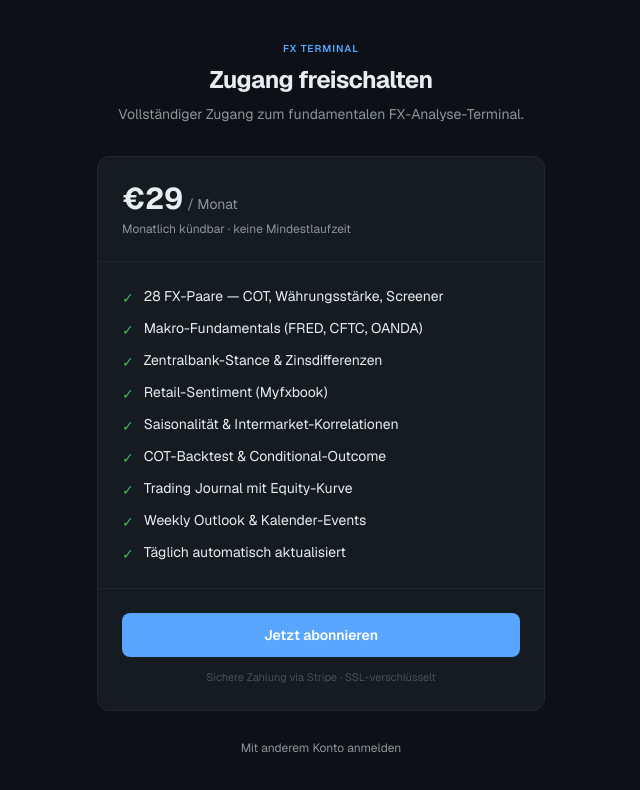
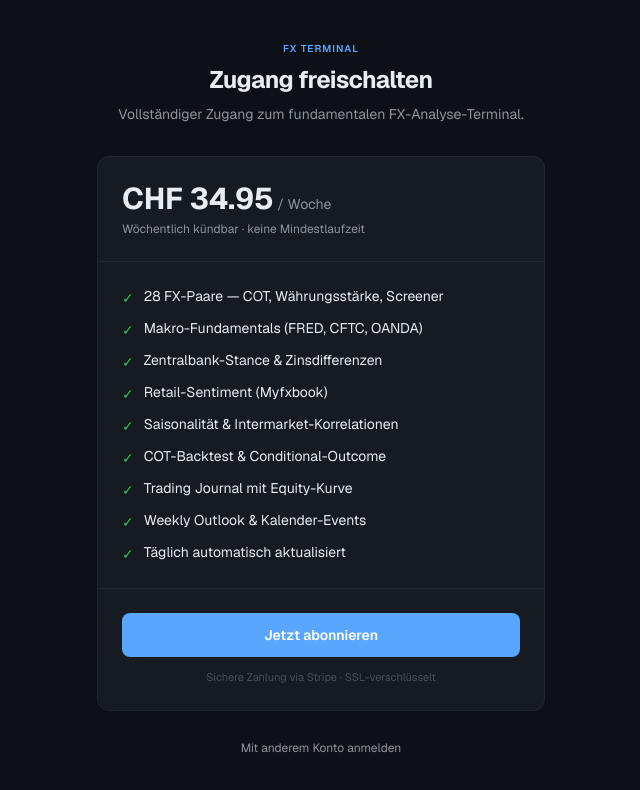
Before and after one commit to kerimalur/GVA-Screener, a Next.js app in the folder frontend-next/: page /upgrade in a window 1280 px wide. Shown: the top 790 px of the page, without its empty margins (319-959 px from the left). Built offline with nearby package versions, Linux system fonts and the light colour scheme.

Commit message:
fix: Preis auf CHF 34.95/Woche aktualisiert + Suspense fix

```diff
--- a/frontend-next/app/LandingPage.tsx
+++ b/frontend-next/app/LandingPage.tsx
@@ -218,7 +218,7 @@ export default function LandingPage() {
                 href="/upgrade"
                 className="px-6 py-3 rounded-lg bg-[#58a6ff] text-[#0b0f14] font-semibold text-sm hover:bg-[#79b8ff] transition-colors"
               >
-                Jetzt abonnieren — €29/Monat
+                Jetzt abonnieren — CHF 34.95/Woche
               </Link>
               <Link
                 href="/login"
@@ -577,10 +577,10 @@ export default function LandingPage() {
           <div className="bg-[#10151c] border border-[#313c4b] rounded-2xl overflow-hidden shadow-xl">
             <div className="p-8 border-b border-[#232c38]">
               <div className="flex items-baseline gap-1 mb-1">
-                <span className="text-4xl font-bold text-white">€29</span>
-                <span className="text-[#8b96a5]">/ Monat</span>
+                <span className="text-4xl font-bold text-white">CHF 34.95</span>
+                <span className="text-[#8b96a5]">/ Woche</span>
               </div>
-              <p className="text-[13px] text-[#5f6b7a]">Monatlich kündbar · keine Mindestlaufzeit</p>
+              <p className="text-[13px] text-[#5f6b7a]">Wöchentlich kündbar · keine Mindestlaufzeit</p>
             </div>
 
             <div className="p-8 border-b border-[#232c38]">
@@ -629,10 +629,10 @@ export default function LandingPage() {
             {[
               ["Brauche ich Trading-Vorwissen?", "Die App richtet sich an aktive FX-Trader mit Grundkenntnissen in Fundamentalanalyse. Begriffe wie COT-Report, Leitzins und R-Multiple sollten bekannt sein. In der App gibt es jedoch zu jedem Bereich eine kurze Erklärung."],
               ["Wie aktuell sind die Daten?", "Preise, Zinsen und Sentiment werden täglich aktualisiert. Der COT-Report erscheint wöchentlich freitags. Makrodaten (CPI, Arbeitslosigkeit, BIP) kommen monatlich von FRED."],
-              ["Kann ich jederzeit kündigen?", "Ja. Das Abo läuft monatlich und kann jederzeit gekündigt werden. Es gibt keine Mindestlaufzeit und keine Kündigungsfrist."],
+              ["Kann ich jederzeit kündigen?", "Ja. Das Abo läuft wöchentlich und kann jederzeit gekündigt werden. Es gibt keine Mindestlaufzeit und keine Kündigungsfrist."],
               ["Welche Währungspaare werden abgedeckt?", "Alle 28 Major- und Minor-Paare der G8-Währungen: USD, EUR, GBP, JPY, CHF, CAD, AUD und NZD. Zusätzlich Bitcoin für die BTC-Karte im Weekly Outlook."],
               ["Funktioniert das auch für Day-Trading?", "FX Terminal ist auf Swing-Trading ausgelegt (Haltedauer 1–10 Tage). Fundamentaldaten wirken auf mittelfristigen Zeithorizonten — für Intraday-Trading sind die Signale weniger relevant."],
-              ["Gibt es eine Testphase?", "Derzeit keine kostenlose Testphase. Du kannst jedoch nach einem Monat kündigen, wenn das Terminal nicht deinen Erwartungen entspricht."],
+              ["Gibt es eine Testphase?", "Derzeit keine kostenlose Testphase. Du kannst jedoch nach einer Woche kündigen, wenn das Terminal nicht deinen Erwartungen entspricht."],
             ].map(([q, a]) => <FaqItem key={q} q={q} a={a} />)}
           </div>
         </div>
@@ -643,13 +643,13 @@ export default function LandingPage() {
         <div className="max-w-6xl mx-auto px-5 py-16 text-center">
           <h2 className="text-3xl font-bold text-white tracking-tight mb-3">Bereit, fundierter zu handeln?</h2>
           <p className="text-[#8b96a5] mb-8 max-w-md mx-auto">
-            Alle fundamentalen FX-Daten in einem Terminal. Täglich aktualisiert. Monatlich kündbar.
+            Alle fundamentalen FX-Daten in einem Terminal. Täglich aktualisiert. Wöchentlich kündbar.
           </p>
           <Link
             href="/upgrade"
             className="inline-block px-8 py-3.5 rounded-xl bg-[#58a6ff] text-[#0b0f14] font-bold text-sm hover:bg-[#79b8ff] transition-colors"
           >
-            Jetzt starten — €29/Monat
+            Jetzt starten — CHF 34.95/Woche
           </Link>
         </div>
       </section>
--- a/frontend-next/app/upgrade/page.tsx
+++ b/frontend-next/app/upgrade/page.tsx
@@ -100,11 +100,11 @@ function UpgradeContent() {
         <div className="bg-surface border border-border rounded-xl overflow-hidden">
           <div className="p-6 border-b border-border">
             <div className="flex items-baseline gap-1">
-              <span className="text-3xl font-bold">€29</span>
-              <span className="text-muted text-sm">/ Monat</span>
+              <span className="text-3xl font-bold">CHF 34.95</span>
+              <span className="text-muted text-sm">/ Woche</span>
             </div>
             <p className="text-xs text-muted mt-1">
-              Monatlich kündbar · keine Mindestlaufzeit
+              Wöchentlich kündbar · keine Mindestlaufzeit
             </p>
           </div>
 
```
